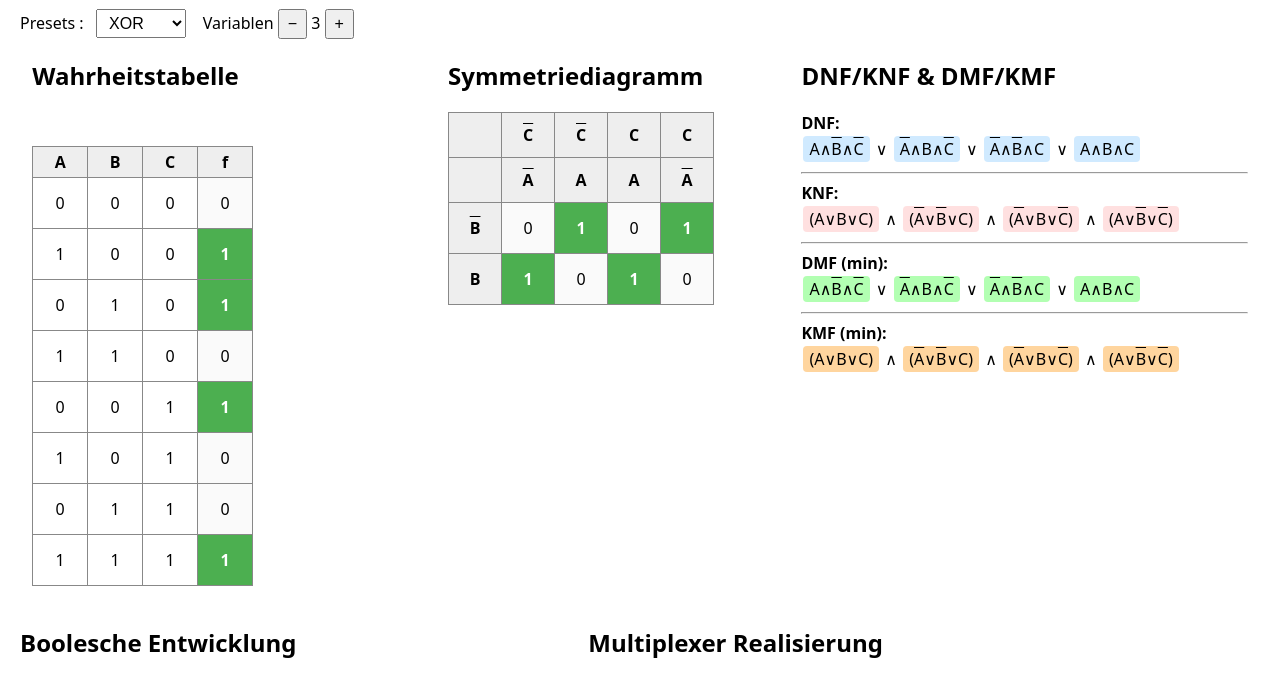
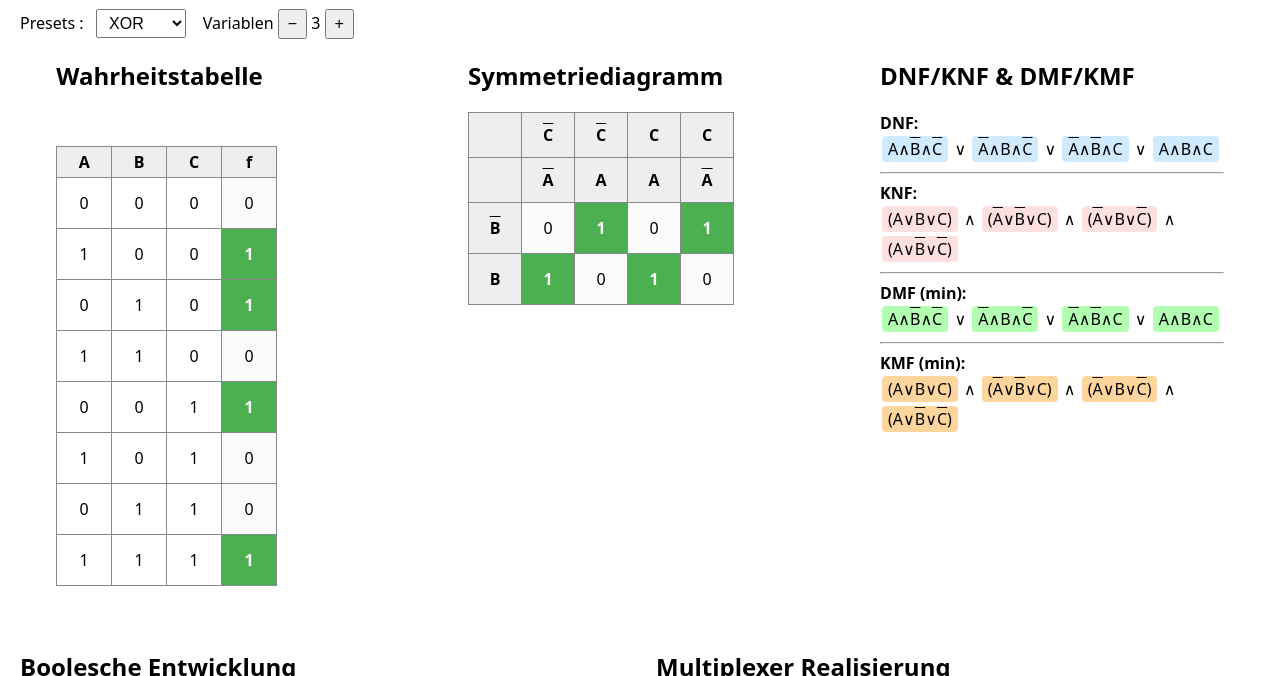
Before and after one commit to jknotrowling/DT-Visualisierer, a plain HTML site: page index.html in a window 1280 px wide. Shown: the part 66-742 px from the top of the page. Drawn offline with Linux system fonts and the light colour scheme.

Commit message:
revert to stable version

```diff
--- a/index.html
+++ b/index.html
@@ -28,8 +28,8 @@ th{background:#eee}
     padding: 0 1px; /* Slight padding for background visibility */
 }
 
-#views{display:flex;gap:8px;flex-wrap:wrap}
-#views>div{flex:1 1 auto;min-width:0p}
+#views{display:flex;gap:32px;flex-wrap:wrap}
+#views>div{flex:1 1 280px;min-width:280px}
 .kmap th.varhead{width:40px;height:36px}
 .term{padding:2px 6px;margin:2px;border-radius:4px;cursor:pointer;display:inline-block}
 .dnfTerm{background:#d0eaff}.cnfTerm{background:#ffe0e0}
```
